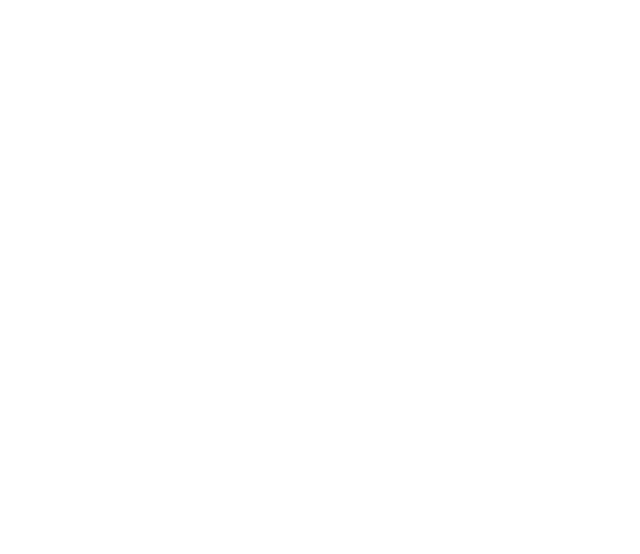
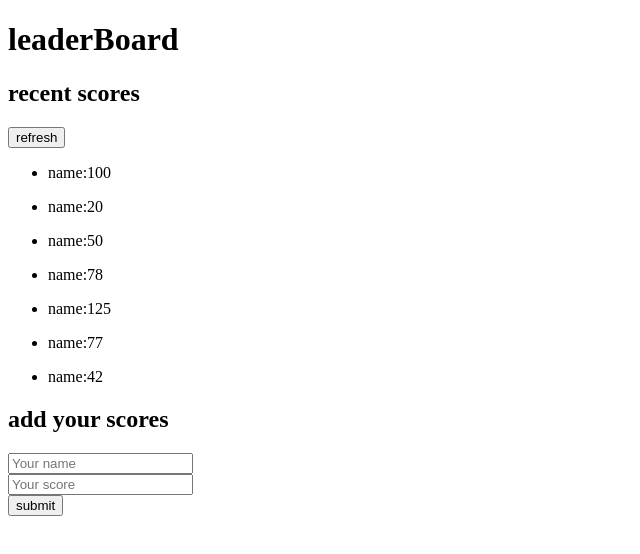
Before and after one commit to pasytchangwa/LeaderBoard, a website built with webpack: page src/index.html in a window 1280 px wide. Shown: the whole page, without its empty margins (0-640 px from the left). Built offline with nearby package versions, Linux system fonts and the light colour scheme.

Commit message:
Add basic page structure

```diff
--- a/src/index.html
+++ b/src/index.html
@@ -4,9 +4,41 @@
  <meta charset="UTF-8">
  <meta http-equiv="X-UA-Compatible" content="IE=edge">
  <meta name="viewport" content="width=device-width, initial-scale=1.0">
- <title>Document</title>
+ <title>Basic Page Structure</title>
 </head>
 <body>
-
+ <div class="wrapper">
+  <header class="header">
+   <h1>leaderBoard</h1>
+  </header>
+  <main class="main-section">
+   <div class="recent-scores">
+    <div class="recent-head">
+     <h2>recent scores</h2>
+     <button type="submit" class="refresh">refresh</button>
+    </div>
+    <ul class="score-list">
+     <li class="score-item"><p>name:<span>100</span></p</li>
+     <li class="score-item"><p>name:<span>20</span></p</li>
+     <li class="score-item"><p>name:<span>50</span></p</li>
+     <li class="score-item"><p>name:<span>78</span></p</li>
+     <li class="score-item"><p>name:<span>125</span></p</li>
+     <li class="score-item"><p>name:<span>77</span></p</li>
+     <li class="score-item"><p>name:<span>42</span></p</li>
+    </ul>
+   </div>
+   <form class="add-scores">
+    <h2>add your scores</h2>
+    <div class="name">
+     <input type="text" placeholder="Your name" aria-label="name" class="name-input">
+    </div>
+    <div class="score">
+     <input type="text" placeholder="Your score" aria-label="name" class="score-input">
+    </div>
+    <button type="submit" class="submit-btn">submit</button>
+   </form>
+  </main>
+  <footer class="footer-section"></footer>
+ </div>
 </body>
 </html>
```
